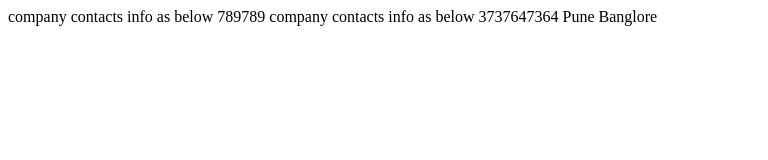
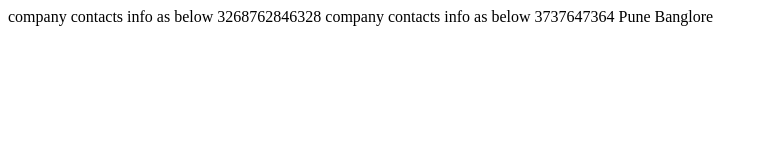
Before and after one commit to madandale/GitBranchConflict, a plain HTML site: page contacts.html in a window 1280 px wide. Shown: the whole page, without its empty margins (0-768 px from the left). Drawn offline with Linux system fonts and the light colour scheme.

Commit message:
added new funtionality to contactds file

```diff
--- a/contacts.html
+++ b/contacts.html
@@ -6,7 +6,7 @@
 
 <body>
 
-company contacts info as below 789789
+company contacts info as below 3268762846328
 company contacts info as below 3737647364
 Pune
 Banglore
```
